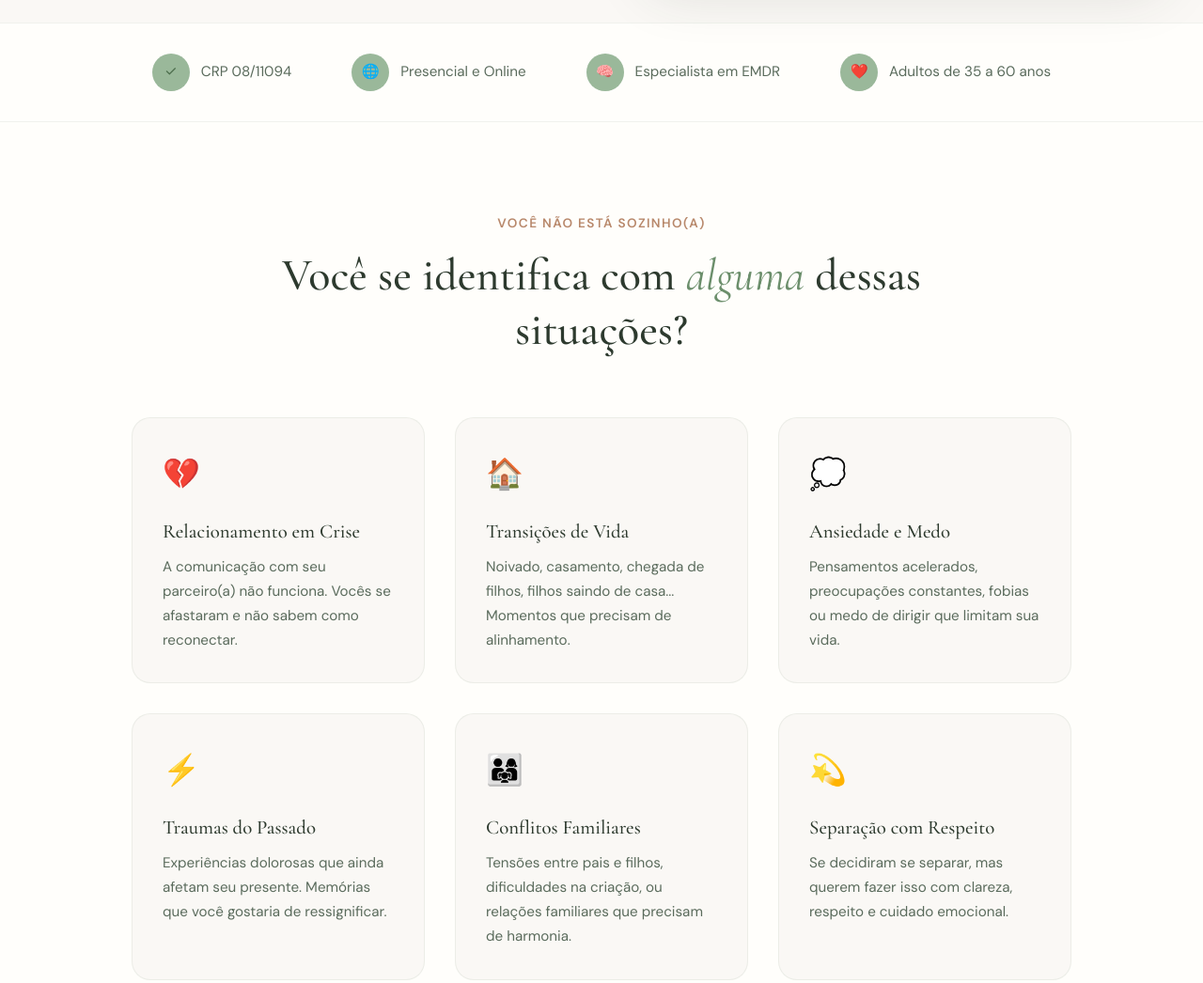
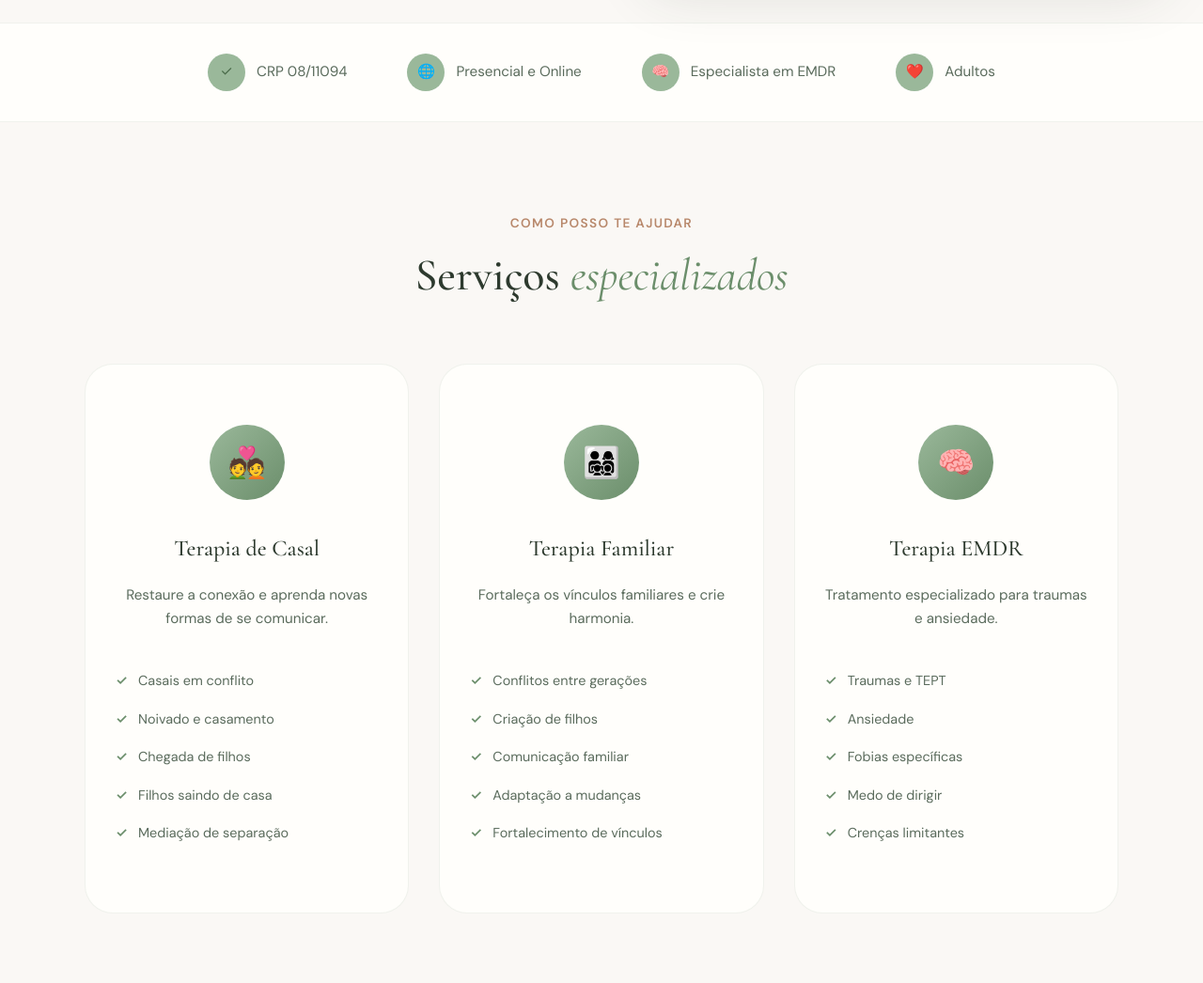
Before and after one commit to Will-Mass/vinculos-therapy, a plain HTML site: page index.html in a window 1280 px wide. Shown: the part 920-1966 px from the top of the page at 94% size. Drawn offline with nearby package versions, Linux system fonts and the light colour scheme.

Commit message:
Update content per Araceli's request
Co-Authored-By: Claude Opus 4.5 <noreply@anthropic.com>

```diff
--- a/index.html
+++ b/index.html
@@ -141,7 +141,7 @@ section{padding:var(--spacing-xl) var(--spacing-md)}
     <section class="hero" id="inicio">
         <div class="hero-container">
             <div class="hero-content">
-                <span class="hero-badge">🇧🇷 Psicoterapia em Português para Brasileiros nos EUA</span>
+                <span class="hero-badge">🇧🇷 Psicoterapia Online em Português</span>
                 <h1>Transformar <em>vínculos</em> é transformar <em>vidas</em></h1>
                 <p class="hero-subtitle">Psicoterapia online especializada em casais, família e trauma. Um espaço seguro para você curar feridas emocionais e construir relações mais saudáveis.</p>
                 <div class="hero-cta-group">
@@ -164,24 +164,9 @@ section{padding:var(--spacing-xl) var(--spacing-md)}
             <div class="trust-item"><div class="trust-icon">✓</div><span>CRP 08/11094</span></div>
             <div class="trust-item"><div class="trust-icon">🌐</div><span>Presencial e Online</span></div>
             <div class="trust-item"><div class="trust-icon">🧠</div><span>Especialista em EMDR</span></div>
-            <div class="trust-item"><div class="trust-icon">❤️</div><span>Adultos de 35 a 60 anos</span></div>
+            <div class="trust-item"><div class="trust-icon">❤️</div><span>Adultos</span></div>
         </div>
     </div>
-
-    <section class="problems">
-        <div class="section-header">
-            <p class="section-label">Você não está sozinho(a)</p>
-            <h2 class="section-title">Você se identifica com <em>alguma</em> dessas situações?</h2>
-        </div>
-        <div class="problems-grid">
-            <div class="problem-card"><div class="problem-icon">💔</div><h3>Relacionamento em Crise</h3><p>A comunicação com seu parceiro(a) não funciona. Vocês se afastaram e não sabem como reconectar.</p></div>
-            <div class="problem-card"><div class="problem-icon">🏠</div><h3>Transições de Vida</h3><p>Noivado, casamento, chegada de filhos, filhos saindo de casa... Momentos que precisam de alinhamento.</p></div>
-            <div class="problem-card"><div class="problem-icon">💭</div><h3>Ansiedade e Medo</h3><p>Pensamentos acelerados, preocupações constantes, fobias ou medo de dirigir que limitam sua vida.</p></div>
-            <div class="problem-card"><div class="problem-icon">⚡</div><h3>Traumas do Passado</h3><p>Experiências dolorosas que ainda afetam seu presente. Memórias que você gostaria de ressignificar.</p></div>
-            <div class="problem-card"><div class="problem-icon">👨‍👩‍👧</div><h3>Conflitos Familiares</h3><p>Tensões entre pais e filhos, dificuldades na criação, ou relações familiares que precisam de harmonia.</p></div>
-            <div class="problem-card"><div class="problem-icon">💫</div><h3>Separação com Respeito</h3><p>Se decidiram se separar, mas querem fazer isso com clareza, respeito e cuidado emocional.</p></div>
-        </div>
-    </section>
 
     <section class="services" id="servicos">
         <div class="section-header">
```
